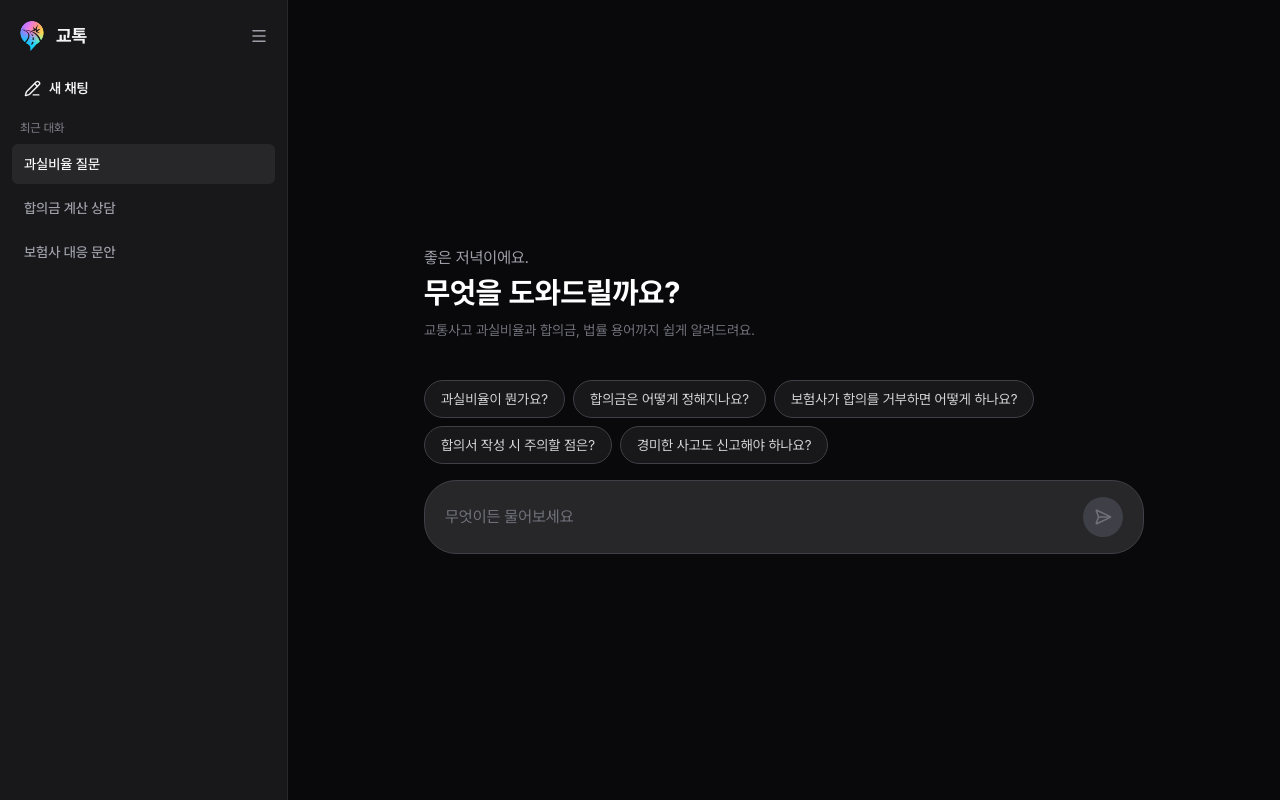
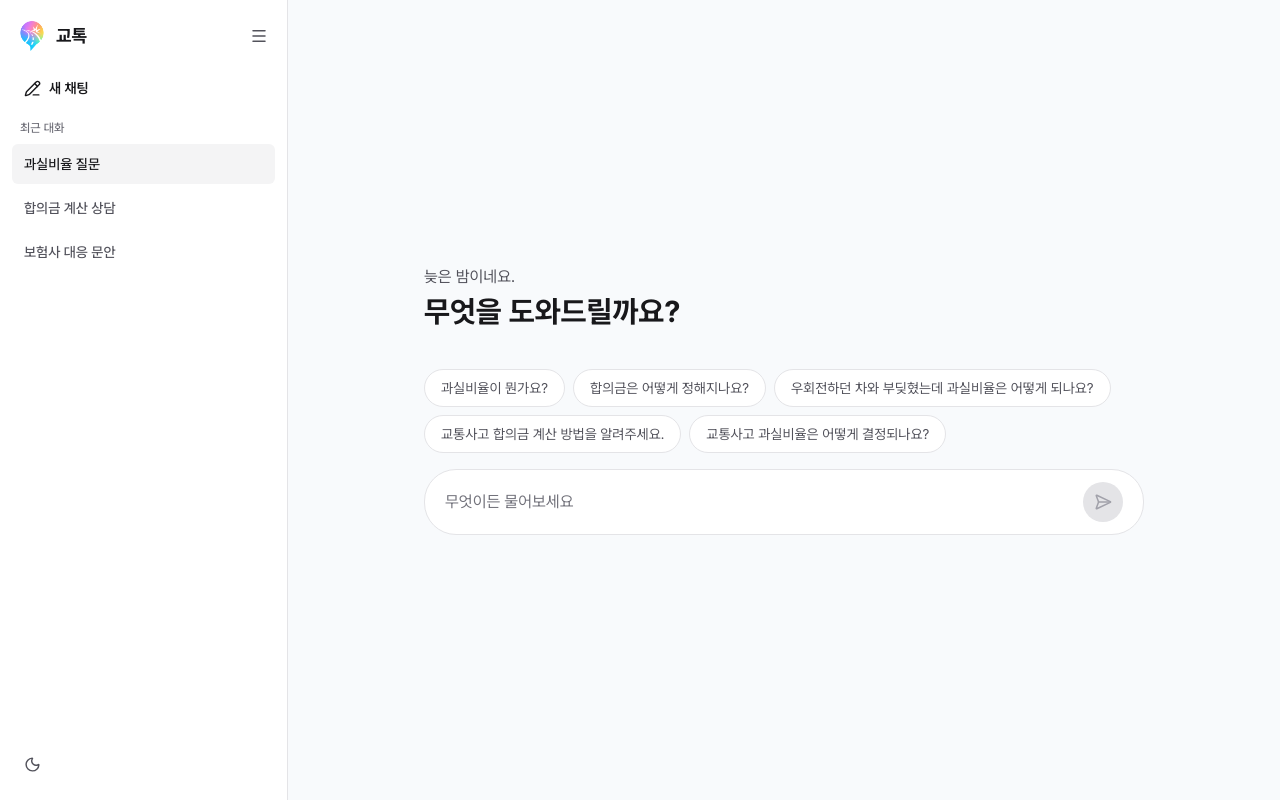
Before and after one commit to khk4912/frontend, a Next.js app: page / in a window 1280 px wide. Built offline with nearby package versions, Linux system fonts and the light colour scheme.

Commit message:
✨ feat: Implements theme

```diff
--- a/app/_components/AppSideBar.tsx
+++ b/app/_components/AppSideBar.tsx
@@ -4,6 +4,7 @@ import Link from 'next/link'
 import { MenuIcon, PencilLine, X } from 'lucide-react'
 import { useState } from 'react'
 import Image from 'next/image'
+import ThemeToggle from './ThemeToggle'
 
 const chats = [
   {
@@ -35,8 +36,8 @@ function ChatItem ({ title, isActive = false }: ChatItemProps) {
           flex w-full cursor-pointer items-center gap-3 rounded-md
           px-3 py-2.5 text-left transition-colors duration-200 ${
           isActive
-            ? 'bg-zinc-800 text-zinc-50'
-            : 'text-zinc-400 hover:bg-zinc-900 hover:text-zinc-100'
+            ? 'bg-surface-muted text-app-text'
+            : 'text-app-muted hover:bg-surface-muted hover:text-app-text'
         }`}
       >
         <span className='min-w-0'>
@@ -85,7 +86,7 @@ function SidebarContent ({
           type='button'
           aria-label={toggleLabel}
           onClick={onHeaderButtonClick}
-          className={`flex size-8 shrink-0 cursor-pointer items-center justify-center rounded-md text-zinc-400 transition-colors duration-200 hover:bg-zinc-800 hover:text-zinc-100 ${
+          className={`flex size-8 shrink-0 cursor-pointer items-center justify-center rounded-md text-app-muted transition-colors duration-200 hover:bg-surface-muted hover:text-app-text ${
             collapsed ? '' : 'ml-auto'
           }`}
         >
@@ -97,8 +98,8 @@ function SidebarContent ({
         href='/'
         onClick={onNewChatClick}
         className={`mb-3 flex h-10 items-center w-full gap-2 px-3 text-sm font-semibold transition-colors duration-200
-                 hover:bg-zinc-800 hover:text-zinc-100 rounded-md
-                 ${collapsed ? 'text-zinc-400' : ''}`}
+                 hover:bg-surface-muted hover:text-app-text rounded-md
+                 ${collapsed ? 'text-app-muted' : ''}`}
         aria-label='새 채팅'
       >
         <PencilLine size={17} />
@@ -107,7 +108,7 @@ function SidebarContent ({
 
       {!collapsed && (
         <section className='min-h-0 flex-1'>
-          <div className='mb-2 px-2 text-xs font-medium text-zinc-500'>
+          <div className='mb-2 px-2 text-xs font-medium text-app-subtle'>
             최근 대화
           </div>
           <ul className='space-y-1'>
@@ -121,6 +122,8 @@ function SidebarContent ({
           </ul>
         </section>
       )}
+      {collapsed && <div className='flex-1' />}
+      <ThemeToggle />
     </>
   )
 }
@@ -148,7 +151,7 @@ export default function AppSidebar () {
           type='button'
           aria-label='사이드바 열기'
           onClick={openMobileSidebar}
-          className='fixed left-4 top-4 z-40 flex size-10 cursor-pointer items-center justify-center rounded-md border border-zinc-800 bg-zinc-900 text-zinc-100 shadow-lg transition-colors duration-200 hover:bg-zinc-800 md:hidden'
+          className='fixed left-4 top-4 z-40 flex size-10 cursor-pointer items-center justify-center rounded-md border border-app-border bg-panel text-app-text shadow-lg transition-colors duration-200 hover:bg-surface-muted md:hidden'
         >
           <MenuIcon size={20} />
         </button>
@@ -159,12 +162,12 @@ export default function AppSidebar () {
           type='button'
           aria-label='사이드바 닫기'
           onClick={closeMobileSidebar}
-          className='fixed inset-0 z-40 cursor-default bg-zinc-950/70 md:hidden'
+          className='fixed inset-0 z-40 cursor-default bg-app-overlay md:hidden'
         />
       )}
 
       <nav
-        className={`fixed inset-y-0 left-0 z-50 flex w-72 flex-col overflow-hidden border-r border-zinc-800 bg-zinc-900 px-3 py-4 text-zinc-100 shadow-2xl transition-transform duration-200 ease-in-out md:hidden ${
+        className={`fixed inset-y-0 left-0 z-50 flex w-72 flex-col overflow-hidden border-r border-app-border bg-panel px-3 py-4 text-app-text shadow-2xl transition-transform duration-200 ease-in-out md:hidden ${
           mobileOpen ? 'translate-x-0' : '-translate-x-full'
         }`}
       >
@@ -178,7 +181,7 @@ export default function AppSidebar () {
       </nav>
 
       <nav
-        className={`hidden h-screen flex-col overflow-hidden border-r border-zinc-800 bg-zinc-900 px-3 py-4 text-zinc-100 transition-[width] duration-200 ease-in-out md:flex ${
+        className={`hidden h-screen flex-col overflow-hidden border-r border-app-border bg-panel px-3 py-4 text-app-text transition-[width] duration-200 ease-in-out md:flex ${
           collapsed ? 'w-16' : 'w-72'
         }`}
       >
--- a/app/_components/ChatInputBox.tsx
+++ b/app/_components/ChatInputBox.tsx
@@ -69,7 +69,7 @@ export default function ChatInputBox ({
   }))
 
   return (
-    <div className='flex items-center gap-3 rounded-4xl border border-zinc-700 bg-zinc-800 px-5 py-4'>
+    <div className='flex items-center gap-3 rounded-4xl border border-app-border bg-panel px-5 py-3'>
       <div
         ref={editorRef}
         contentEditable
@@ -79,14 +79,14 @@ export default function ChatInputBox ({
         suppressContentEditableWarning
         onInput={(event) => setDraft(event.currentTarget.innerText)}
         onKeyDown={handleKeyDown}
-        className='min-h-10 max-h-40 flex-1 overflow-y-auto whitespace-pre-wrap break-words py-1.5 text-base leading-7 text-zinc-100 outline-none empty:before:pointer-events-none empty:before:text-zinc-500 empty:before:content-[attr(data-placeholder)]'
+        className='min-h-10 max-h-40 flex-1 overflow-y-auto whitespace-pre-wrap break-words py-1.5 text-base leading-7 text-app-text outline-none empty:before:pointer-events-none empty:before:text-app-subtle empty:before:content-[attr(data-placeholder)]'
       />
       <button
         type='button'
         aria-label='메시지 전송'
         disabled={!canSend}
         onClick={handleSend}
-        className='flex size-10 cursor-pointer items-center justify-center rounded-full bg-zinc-100 text-zinc-950 transition-colors duration-200 hover:bg-white disabled:cursor-not-allowed disabled:bg-zinc-700 disabled:text-zinc-500'
+        className='flex size-10 cursor-pointer items-center justify-center rounded-full bg-action text-action-text transition-colors duration-200 hover:bg-action-hover disabled:cursor-not-allowed disabled:bg-action-disabled disabled:text-action-disabled-text'
       >
         <SendHorizontal size={18} />
       </button>
--- a/app/_components/PromptChip.tsx
+++ b/app/_components/PromptChip.tsx
@@ -10,7 +10,7 @@ export default function PromptChip ({ label, onClick }: PromptChipProps) {
     <button
       type='button'
       onClick={onClick}
-      className='cursor-pointer rounded-full border border-zinc-700 bg-zinc-900 px-4 py-2 text-sm text-zinc-300 transition-colors duration-200 hover:border-zinc-600 hover:bg-zinc-800 hover:text-zinc-100'
+      className='cursor-pointer rounded-full border border-app-border bg-panel px-4 py-2 text-sm text-app-muted transition-colors duration-200 hover:bg-surface-muted hover:text-app-text'
     >
       {label}
     </button>
--- a/app/_components/StartChat.tsx
+++ b/app/_components/StartChat.tsx
@@ -9,14 +9,14 @@ import PromptChip from './PromptChip'
 const promptSuggestions = [
   '과실비율이 뭔가요?',
   '합의금은 어떻게 정해지나요?',
-  '보험사가 합의를 거부하면 어떻게 하나요?',
-  '합의서 작성 시 주의할 점은?',
-  '경미한 사고도 신고해야 하나요?',
+  '우회전하던 차와 부딪혔는데 과실비율은 어떻게 되나요?',
+  '교통사고 합의금 계산 방법을 알려주세요.',
+  '교통사고 과실비율은 어떻게 결정되나요?',
 ]
 
 function getGreeting () {
   const hour = new Date().getHours()
-
+  if (hour >= 0 && hour <= 4) return '늦은 밤이네요.'
   if (hour >= 5 && hour <= 11) return '좋은 아침이에요.'
   if (hour >= 12 && hour <= 17) return '좋은 오후예요.'
   return '좋은 저녁이에요.'
@@ -48,13 +48,10 @@ export default function StartChat () {
   }
 
   return (
-    <div className='mx-auto flex h-full w-full max-w-3xl flex-col justify-center gap-10 px-6 text-white'>
+    <div className='mx-auto flex h-full w-full max-w-3xl flex-col justify-center gap-10 px-6 text-app-text'>
       <section className='flex flex-col items-start gap-1'>
-        <p className='text-zinc-400'>{greeting}</p>
+        <p className='text-app-muted'>{greeting}</p>
         <h1 className='text-3xl font-bold'>무엇을 도와드릴까요?</h1>
-        <p className='mt-1.5 text-sm text-zinc-500'>
-          교통사고 과실비율과 합의금, 법률 용어까지 쉽게 알려드려요.
-        </p>
       </section>
 
       <div className='flex flex-col gap-4'>
--- /dev/null
+++ b/app/_components/ThemeToggle.tsx
@@ -0,0 +1,100 @@
+'use client'
+
+import { Moon, Sun } from 'lucide-react'
+import { useSyncExternalStore } from 'react'
+
+type Theme = 'light' | 'dark'
+const storageKey = 'theme'
+
+function isTheme (value: string | null): value is Theme {
+  return value === 'light' || value === 'dark'
+}
+
+function getSystemTheme (): Theme {
+  if (window.matchMedia('(prefers-color-scheme: dark)').matches) {
+    return 'dark'
+  }
+
+  return 'light'
+}
+
+// overridng 있는 경우 반영, 없으면 시스템
+function getCurrentTheme (): Theme {
+  const selectedTheme = document.documentElement.dataset.theme ?? null
+
+  if (isTheme(selectedTheme)) {
+    return selectedTheme
+  }
+
+  return getSystemTheme()
+}
+
+// 다른 탭에서 테마 변경 시 동기화
+function syncStoredTheme () {
+  const storedTheme = localStorage.getItem(storageKey)
+
+  if (isTheme(storedTheme)) {
+    document.documentElement.dataset.theme = storedTheme
+  }
+}
+
+function subscribeToTheme (onThemeChange: () => void) {
+  const mediaQuery = window.matchMedia('(prefers-color-scheme: dark)')
+
+  function handleThemeChange () {
+    onThemeChange()
+  }
+
+  function handleStorageChange () {
+    syncStoredTheme()
+    onThemeChange()
+  }
+
+  mediaQuery.addEventListener('change', handleThemeChange)
+  window.addEventListener('storage', handleStorageChange)
+  window.addEventListener('themechange', handleThemeChange)
+
+  return () => {
+    mediaQuery.removeEventListener('change', handleThemeChange)
+    window.removeEventListener('storage', handleStorageChange)
+    window.removeEventListener('themechange', handleThemeChange)
+  }
+}
+
+function applyTheme (theme: Theme) {
+  document.documentElement.dataset.theme = theme
+  localStorage.setItem(storageKey, theme)
+  window.dispatchEvent(new Event('themechange'))
+}
+
+export default function ThemeToggle () {
+  const theme = useSyncExternalStore(
+    subscribeToTheme,
+    getCurrentTheme,
+    () => 'light'
+  )
+
+  function handleClick () {
+    const nextTheme = theme === 'dark' ? 'light' : 'dark'
+
+    applyTheme(nextTheme)
+  }
+
+  const isDark = theme === 'dark'
+  const Icon = isDark ? Sun : Moon
+  const label = isDark ? '라이트 모드로 전환' : '다크 모드로 전환'
+
+  return (
+    <button
+      type='button'
+      aria-label={label}
+      title={label}
+      onClick={handleClick}
+      className={`flex h-10 w-fit cursor-pointer items-center gap-2 rounded-md px-3
+                  text-sm font-semibold text-app-muted transition-colors duration-200
+                  hover:bg-surface-muted hover:text-app-text`}
+    >
+      <Icon size={17} />
+    </button>
+  )
+}
--- a/app/globals.css
+++ b/app/globals.css
@@ -1 +1,97 @@
 @import "tailwindcss";
+
+@theme inline {
+  --color-app-bg: var(--app-bg);
+  --color-panel: var(--panel-bg);
+  --color-surface: var(--surface-bg);
+  --color-surface-muted: var(--surface-muted);
+  --color-surface-strong: var(--surface-strong);
+  --color-app-border: var(--border);
+  --color-app-text: var(--text);
+  --color-app-muted: var(--text-muted);
+  --color-app-subtle: var(--text-subtle);
+  --color-action: var(--button-bg);
+  --color-action-hover: var(--button-bg-hover);
+  --color-action-text: var(--button-text);
+  --color-action-disabled: var(--button-disabled-bg);
+  --color-action-disabled-text: var(--button-disabled-text);
+  --color-app-overlay: var(--overlay);
+}
+
+:root {
+  color-scheme: light;
+  --app-bg: #f8fafc;
+  --panel-bg: #ffffff;
+  --surface-bg: #ffffff;
+  --surface-muted: #f4f4f5;
+  --surface-strong: #e4e4e7;
+  --border: #e4e4e7;
+  --text: #18181b;
+  --text-muted: #52525b;
+  --text-subtle: #71717a;
+  --button-bg: #18181b;
+  --button-bg-hover: #27272a;
+  --button-text: #fafafa;
+  --button-disabled-bg: #e4e4e7;
+  --button-disabled-text: #a1a1aa;
+  --overlay: rgb(24 24 27 / 45%);
+}
+
+@media (prefers-color-scheme: dark) {
+  :root {
+    color-scheme: dark;
+    --app-bg: #09090b;
+    --panel-bg: #18181b;
+    --surface-bg: #27272a;
+    --surface-muted: #27272a;
+    --surface-strong: #3f3f46;
+    --border: #3f3f46;
+    --text: #fafafa;
+    --text-muted: #a1a1aa;
+    --text-subtle: #71717a;
+    --button-bg: #f4f4f5;
+    --button-bg-hover: #ffffff;
+    --button-text: #09090b;
+    --button-disabled-bg: #3f3f46;
+    --button-disabled-text: #71717a;
+    --overlay: rgb(9 9 11 / 70%);
+  }
+}
+
+:root[data-theme='light'] {
+  color-scheme: light;
+  --app-bg: #f8fafc;
+  --panel-bg: #ffffff;
+  --surface-bg: #ffffff;
+  --surface-muted: #f4f4f5;
+  --surface-strong: #e4e4e7;
+  --border: #e4e4e7;
+  --text: #18181b;
+  --text-muted: #52525b;
+  --text-subtle: #71717a;
+  --button-bg: #18181b;
+  --button-bg-hover: #27272a;
+  --button-text: #fafafa;
+  --button-disabled-bg: #e4e4e7;
+  --button-disabled-text: #a1a1aa;
+  --overlay: rgb(24 24 27 / 45%);
+}
+
+:root[data-theme='dark'] {
+  color-scheme: dark;
+  --app-bg: #09090b;
+  --panel-bg: #18181b;
+  --surface-bg: #27272a;
+  --surface-muted: #27272a;
+  --surface-strong: #3f3f46;
+  --border: #3f3f46;
+  --text: #fafafa;
+  --text-muted: #a1a1aa;
+  --text-subtle: #71717a;
+  --button-bg: #f4f4f5;
+  --button-bg-hover: #ffffff;
+  --button-text: #09090b;
+  --button-disabled-bg: #3f3f46;
+  --button-disabled-text: #71717a;
+  --overlay: rgb(9 9 11 / 70%);
+}
--- a/app/page.tsx
+++ b/app/page.tsx
@@ -2,7 +2,7 @@ import StartChat from './_components/StartChat'
 
 export default function Home () {
   return (
-    <main className='min-h-screen flex-1 bg-zinc-950'>
+    <main className='min-h-screen flex-1 bg-app-bg'>
       <StartChat />
     </main>
   )
```
Also changed, not shown: app/layout.tsx (+13 -0 lines).
